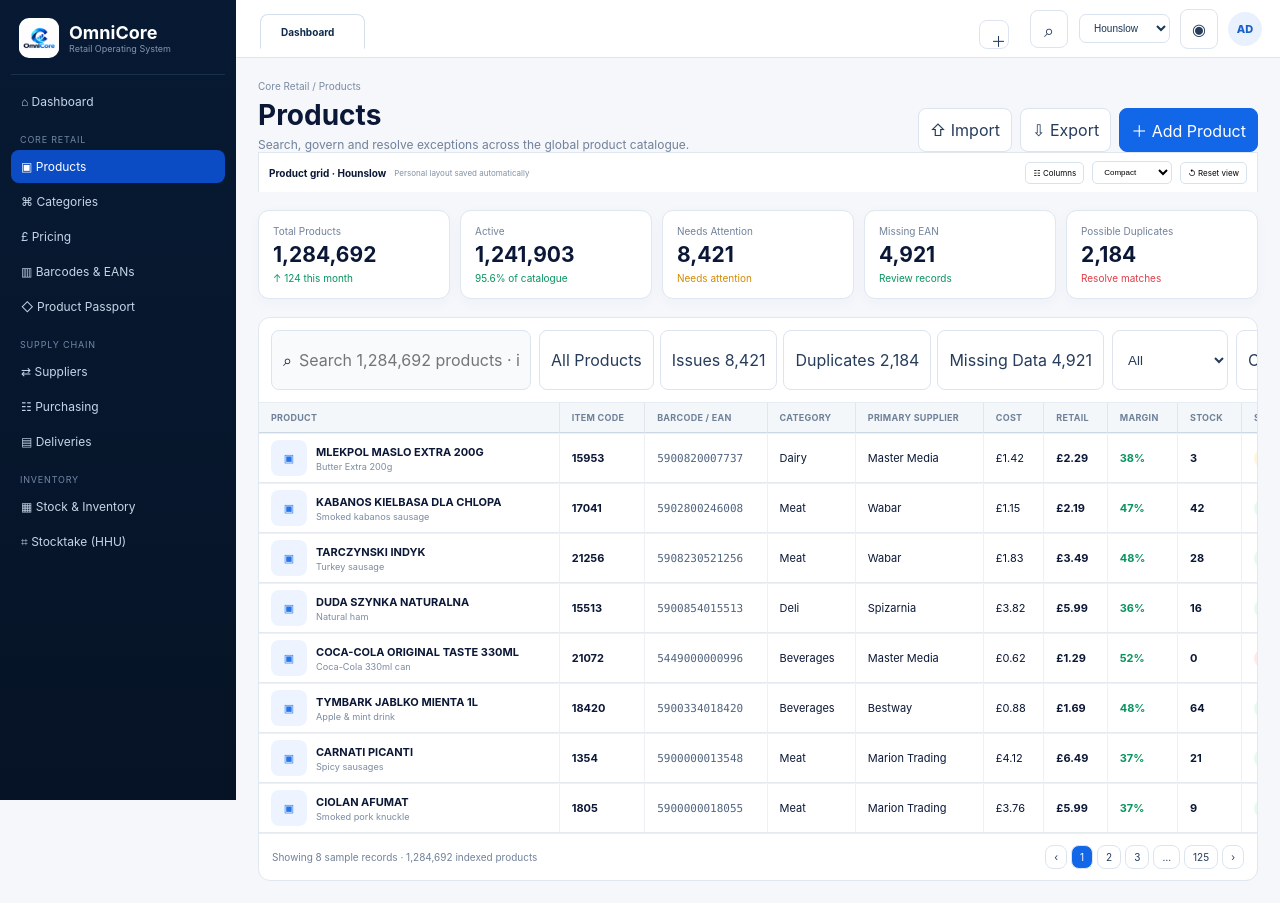
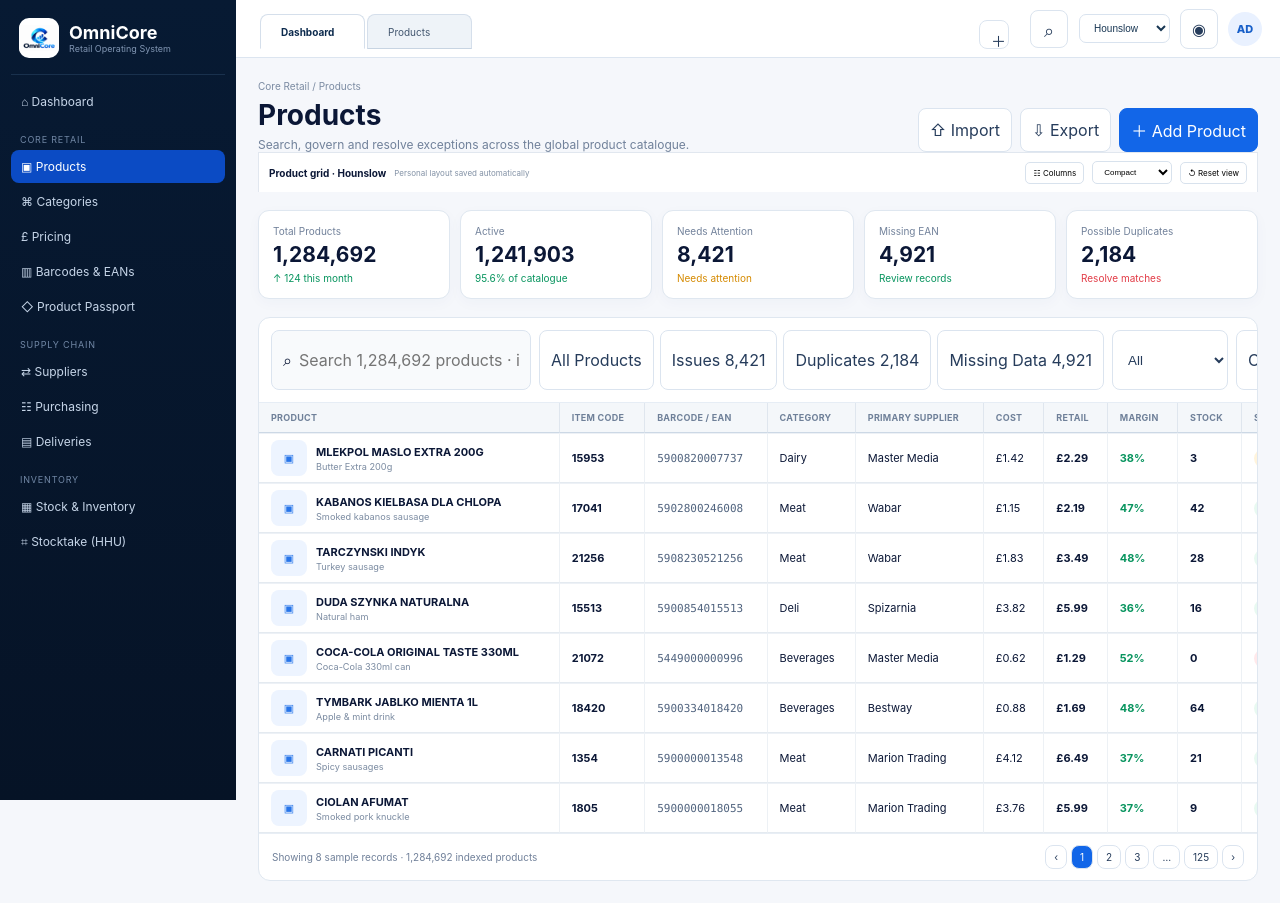
Before and after one commit to franklinajithan/omnicore-retail-platform, a Next.js app in the folder apps/web/: page /products in a window 1280 px wide. Built offline with nearby package versions, Linux system fonts and the light colour scheme.

Commit message:
Keep Products as permanent workspace tab

```diff
--- a/apps/web/app/workspace.tsx
+++ b/apps/web/app/workspace.tsx
@@ -5,9 +5,10 @@
 type Ctx={tabs:WorkspaceTab[];activeId:string;open:(t:WorkspaceTab,newTab?:boolean)=>void;activate:(t:WorkspaceTab)=>void;openRoute:(href:string,title:string,newTab?:boolean)=>void;close:(id:string)=>void;closeOthers:(id:string)=>void;togglePin:(id:string)=>void;duplicate:(id:string)=>void;saveState:(id:string,state:Record<string,unknown>)=>void;getState:(id:string)=>Record<string,unknown>|undefined;recent:WorkspaceTab[];reopenLast:()=>void};
 const WorkspaceContext=createContext<Ctx|null>(null);
 const home:WorkspaceTab={id:"dashboard",title:"Dashboard",href:"/",pinned:true};
+const productsRoot:WorkspaceTab={id:"products",title:"Products",href:"/products",pinned:true};
 export function WorkspaceProvider({children}:{children:ReactNode}){
- const router=useRouter();const[tabs,setTabs]=useState<WorkspaceTab[]>([home]);const[activeId,setActiveId]=useState("dashboard");const[recent,setRecent]=useState<WorkspaceTab[]>([]);
- useEffect(()=>{try{const x=localStorage.getItem("omnicore-tabs");if(x){const s=JSON.parse(x);if(Array.isArray(s)&&s.length)setTabs(s)}const a=localStorage.getItem("omnicore-active-tab");if(a)setActiveId(a);const r=localStorage.getItem("omnicore-recent-tabs");if(r)setRecent(JSON.parse(r))}catch{}},[]);
+ const router=useRouter();const[tabs,setTabs]=useState<WorkspaceTab[]>([home,productsRoot]);const[activeId,setActiveId]=useState("dashboard");const[recent,setRecent]=useState<WorkspaceTab[]>([]);
+ useEffect(()=>{try{const x=localStorage.getItem("omnicore-tabs");if(x){const s=JSON.parse(x);if(Array.isArray(s)&&s.length){const normalized=s.filter((t:WorkspaceTab)=>t.id!=="products");setTabs([...(normalized.some((t:WorkspaceTab)=>t.id==="dashboard")?[]:[home]),...normalized,productsRoot].sort((a:WorkspaceTab,b:WorkspaceTab)=>a.id==="dashboard"?-1:b.id==="dashboard"?1:a.id==="products"?-1:b.id==="products"?1:0))}}const a=localStorage.getItem("omnicore-active-tab");if(a)setActiveId(a);const r=localStorage.getItem("omnicore-recent-tabs");if(r)setRecent(JSON.parse(r))}catch{}},[]);
  useEffect(()=>{try{localStorage.setItem("omnicore-tabs",JSON.stringify(tabs));localStorage.setItem("omnicore-active-tab",activeId);localStorage.setItem("omnicore-recent-tabs",JSON.stringify(recent.slice(0,10)))}catch{}},[tabs,activeId,recent]);
  const navigate=(t:WorkspaceTab)=>{setActiveId(t.id);router.push(t.href);window.dispatchEvent(new CustomEvent("omnicore-workspace-navigate",{detail:{href:t.href,id:t.id,state:t.state||{}}}))};
  const open=(t:WorkspaceTab,newTab=false)=>{let target=t;setTabs(v=>{const found=v.find(x=>x.id===t.id);if(found){target=found;return v}if(newTab)return[...v,t];const i=v.findIndex(x=>x.id===activeId);if(i<0||v[i]?.pinned)return[...v,t];const n=[...v];setRecent(r=>[v[i],...r].slice(0,10));n[i]=t;return n});setTimeout(()=>navigate(target),0)};
```
